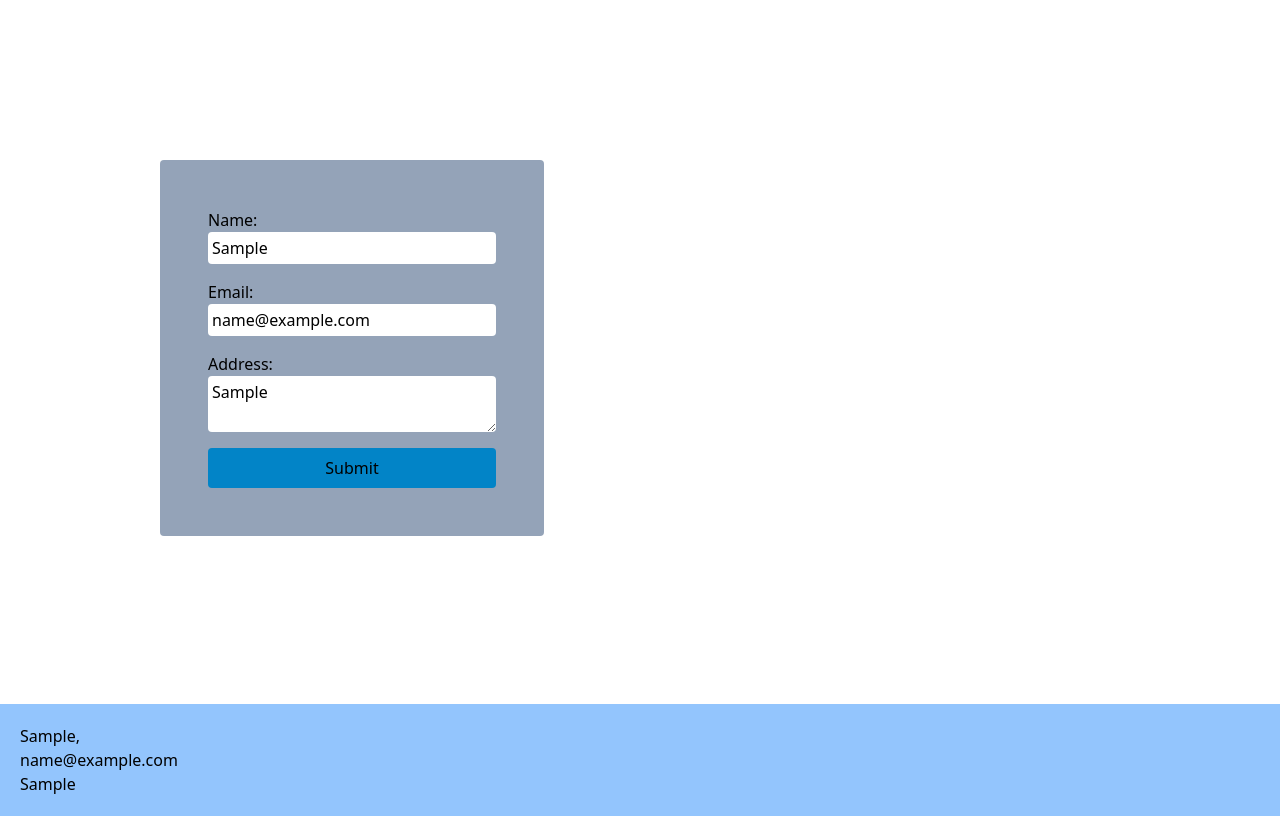
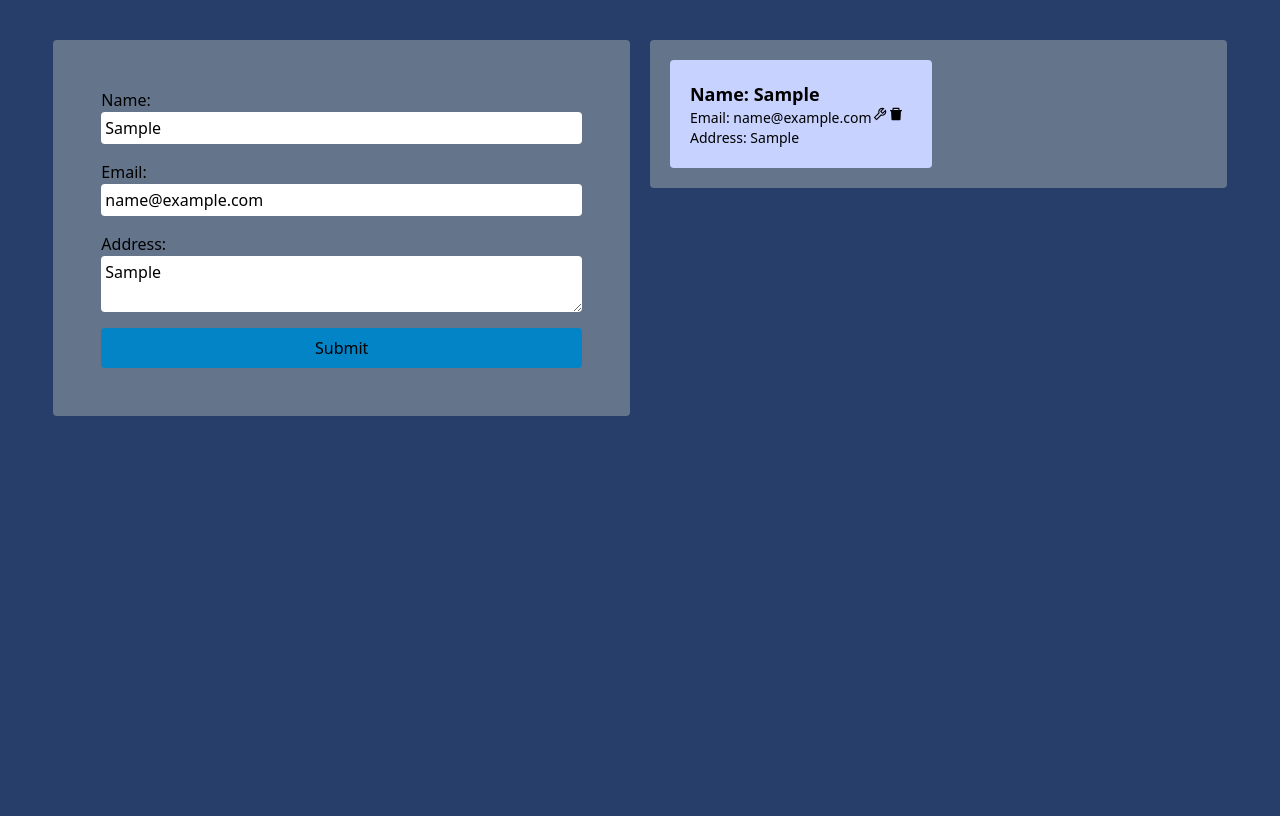
Before and after one commit to JithanRoy/ContactDetails, a React (Create React App) app: page / in a window 1280 px wide. Both pictures are taken after typing "Sample", "name@example.com", "Sample" into the empty fields and a click on the button "Submit". Built offline with nearby package versions, Linux system fonts and the light colour scheme.

Commit message:
user list show

```diff
--- a/package.json
+++ b/package.json
@@ -3,11 +3,13 @@
   "version": "0.1.0",
   "private": true,
   "dependencies": {
+    "@react-icons/all-files": "^4.1.0",
     "@testing-library/jest-dom": "^5.16.4",
     "@testing-library/react": "^13.2.0",
     "@testing-library/user-event": "^13.5.0",
     "react": "^18.1.0",
     "react-dom": "^18.1.0",
+    "react-icons": "^4.3.1",
     "react-scripts": "5.0.1",
     "web-vitals": "^2.1.4"
   },
--- a/public/index.html
+++ b/public/index.html
@@ -1,5 +1,5 @@
 <!DOCTYPE html>
-<html lang="en" className = "bg-green-600">
+<html lang="en" style="background-color: #273e6a;">
   <head>
     <meta charset="utf-8" />
     <link rel="icon" href="%PUBLIC_URL%/favicon.ico" />
--- a/src/Components/AddUsers/AddUsers.js
+++ b/src/Components/AddUsers/AddUsers.js
@@ -28,8 +28,8 @@ const AddUsers = (props) => {
   }
 
   return (
-      <div className="Inputfields w-96 h-96 m-40 rounded ">
-          <form onSubmit={handleSubmit} className='flex flex-col p-10 bg-slate-400 rounded' >
+      <div className="">
+          <form onSubmit={handleSubmit} className='flex flex-col p-10 bg-slate-500 rounded' >
             <div className='m-2 flex flex-col'>
                 <label htmlFor="nameInput">Name: </label>
                 <input className='nameInput p-1 rounded' type="text" name='name' placeholder='Please enter your name' onChange={addHandler}></input>
--- a/src/Components/Pages/index.js
+++ b/src/Components/Pages/index.js
@@ -6,10 +6,14 @@ const ContactUserList = () => {
   const [ contactList, setContactList] = React.useState([]);
 
   return (
-    <div>
+    <div className='w-11/12 mx-auto  '>
+       <div className='grid grid-cols-1 md:grid-cols-2 py-10 gap-5'>
         <AddUsers setContactList={setContactList} />
         <Users contactList={contactList} />
     </div>
+
+    </div>
+
   )
 }
 
--- a/src/Components/Users/Users.js
+++ b/src/Components/Users/Users.js
@@ -1,19 +1,36 @@
 import React from 'react'
+import { AiOutlineTool, AiFillDelete } from "react-icons/ai";
 
 const Users = ({contactList}) => {
   return (
    <div>
+     <div className='h-30 w-30 border-gray-400 p-5 bg-slate-500 grid grid-cols-1 md:grid-cols-2 gap-3 rounded m-' >
      {contactList.length && (
        contactList.map((item) => (
 
-        <div className='h-30 w-30 border-gray-400 p-5 bg-blue-300' >
-            {item.name},
-            <div>{item.email}</div>
-            <div>{item.address}</div>
+
+        <div className='flex border-indigo-700 bg-indigo-200 p-5 rounded'>
+            <div>
+                    <div className='text-lg font-semibold'>
+                      Name: {item.name}
+                    </div>
+
+                    <div className='text-sm font-thin'>
+                      Email: {item.email}
+                    </div>
+
+                    <div className='text-sm font-thin' >
+                       Address: {item.address}
+                    </div>
+
+              </div>
+                    <button className=''> <AiOutlineTool/> </button>
+                    <button className=''> <AiFillDelete/> </button>
+
         </div>
-
        ))
      )}
+     </div>
    </div>
   )
 }
```
Also changed, not shown: 1 other file (tests, documents, lock files or other folders).
